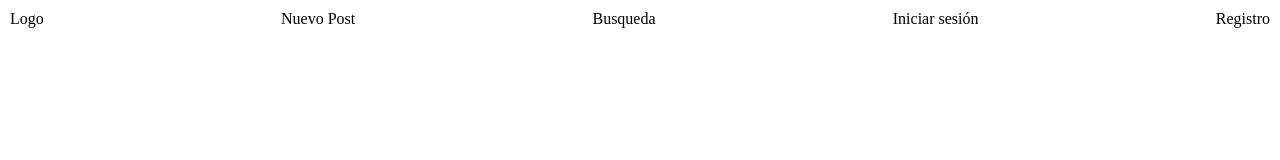
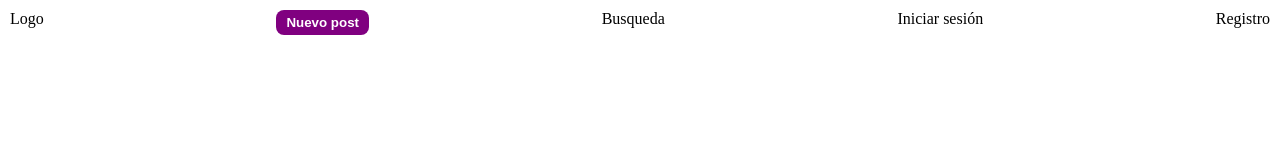
Before and after one commit to Mision-Tic-Ciclo-3-DW/RepPag-Dogs, a plain HTML site: page index.html in a window 1280 px wide. Drawn offline with Linux system fonts and the light colour scheme.

Commit message:
Agregar estilos para el boton de nuevo post

```diff
--- a/index.html
+++ b/index.html
@@ -12,7 +12,9 @@
     <header>
         <ul class="navbar">
             <li>Logo</li>
-            <li>Nuevo Post</li>
+            <li>
+                <button class="mainButton">Nuevo post</button>
+            </li>
             <li>Busqueda</li>
             <li>Iniciar sesión</li>
             <li>Registro</li>
--- a/styles/estilos.css
+++ b/styles/estilos.css
@@ -12,3 +12,19 @@ ul{
     justify-content: space-between;
     padding: 10px;
 }
+
+.mainButton{
+    background-color: purple;
+    color: white;
+    border: 0px;
+    padding: 5px 10px;
+    border-radius: 8px;
+    font-weight: bolder;
+}
+
+.mainButton:hover{
+    cursor: pointer;
+    box-shadow: 1px 1px blue;
+    transform: scale(1.3)
+
+}
```
